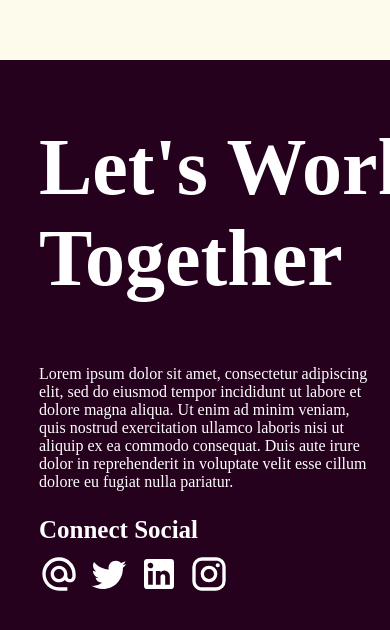
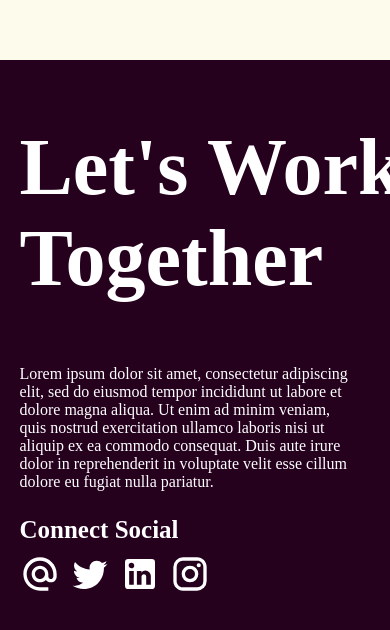
Before and after one commit to gaurav2425/portfolio, a Next.js app: page /WelcomePage in a window 390 px wide. Shown: the part 888-1518 px from the top of the page. Built offline with nearby package versions, Linux system fonts and the light colour scheme; a web font is replaced by a local one.

Commit message:
Responsive Footer

```diff
--- a/styles/componentstyles/Footer.module.css
+++ b/styles/componentstyles/Footer.module.css
@@ -45,7 +45,7 @@
         flex-direction: column;
         height: 600px;
         align-items: flex-start;
-        padding-left: 10%;
+        padding-left: 5%;
     }
     .footer_container_right p{
         width: 85vw;
```
